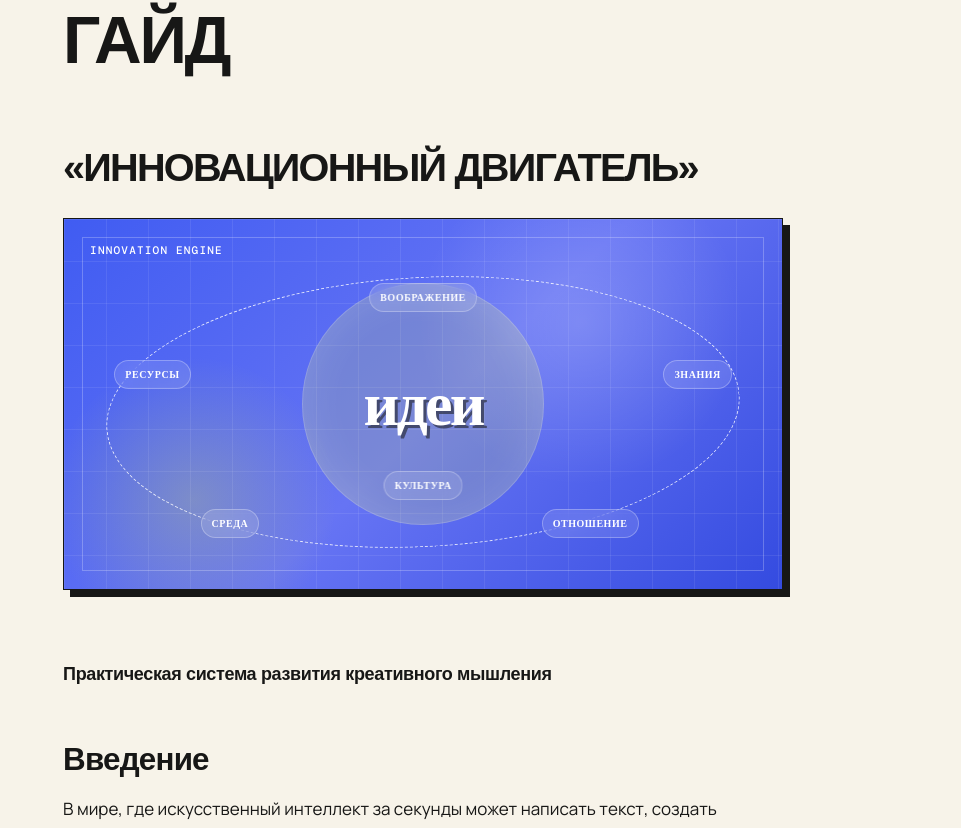
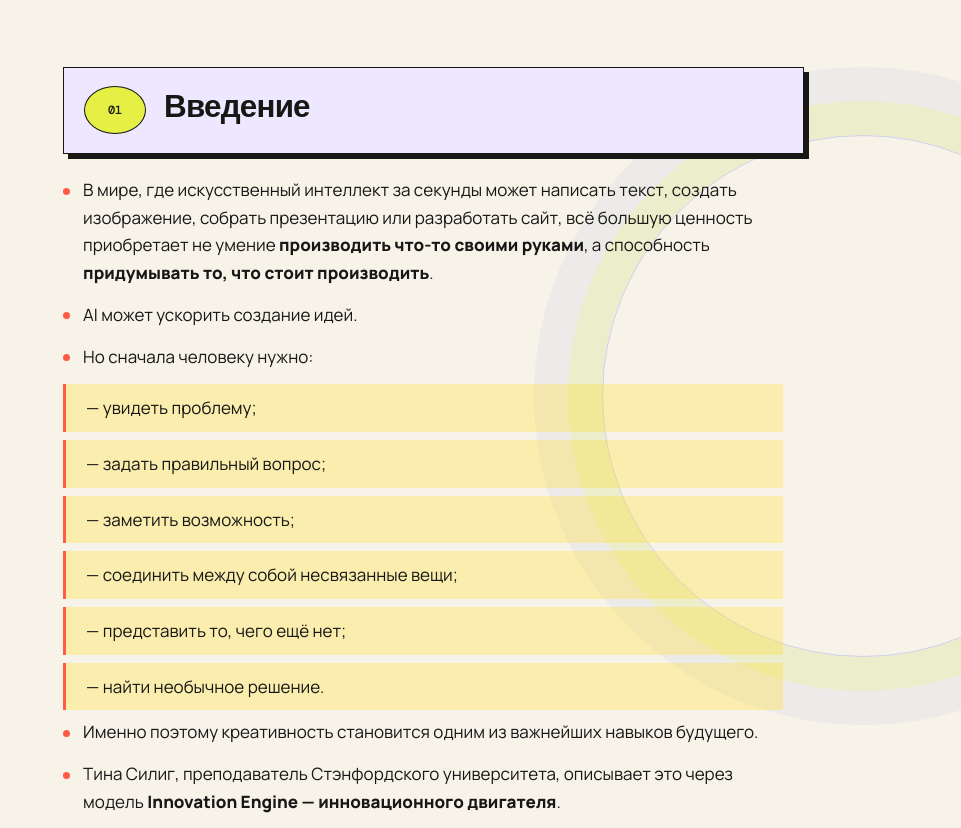
Before and after one commit to ElazAzel/aruzhan_jedai, a React (Vite) app: page / in a window 1280 px wide. Shown: the part 823-1651 px from the top of the page, without its empty margins (319-1280 px from the left). Built offline with nearby package versions, Linux system fonts and the light colour scheme; a web font is replaced by a local one.

Commit message:
Create richer editorial guide layout

```diff
--- a/src/App.tsx
+++ b/src/App.tsx
@@ -74,8 +74,11 @@ function App() {
   const go = (id: string) => { document.getElementById(id)?.scrollIntoView({ behavior: 'smooth', block: 'start' }); setMenuOpen(false) }
 
   const renderGuide = () => {
-    const lines = guide.replace(/\r/g, '').split('\n')
+    const sourceLines = guide.replace(/\r/g, '').split('\n')
+    const firstContentLine = sourceLines.findIndex((line) => line.startsWith('## '))
+    const lines = sourceLines.slice(firstContentLine === -1 ? 0 : firstContentLine)
     let exercise = 0
+    let topic = 0
     return lines.map((raw, index) => {
       if (!raw || raw.startsWith('[image1]:')) return null
       if (raw === '---') return <div className="rule" key={index} aria-hidden="true" />
@@ -87,16 +90,21 @@ function App() {
         const text = raw.slice(3).trim()
         const match = text.match(/\*\*(\d+)\\?\.\s*/)
         if (match) { exercise = Number(match[1]); return <ExerciseTitle key={index} number={exercise} title={text} progress={progress} onToggle={toggle} onNote={updateNote} /> }
-        return <h3 key={index}>{inline(text)}</h3>
+        topic += 1
+        return <div className="topic-heading" key={index}><span>{String(topic).padStart(2, '0')}</span><h3>{inline(text)}</h3></div>
       }
-      if (raw.startsWith('### ')) return <h4 key={index}>{inline(raw.slice(4).trim())}</h4>
+      if (raw.startsWith('### ')) return <h4 key={index} className="content-subtitle">{inline(raw.slice(4).trim())}</h4>
       if (raw.includes('![][image1]')) return <figure className="engine-image" key={index}><img src="/assets/innovation-engine.png" alt="Схема Innovation Engine — инновационного двигателя" /></figure>
       const day = raw.match(/\*\*День (\d+):\*\*\s*(.*)/)
       if (day) {
         const key = `day-${day[1]}`
         return <label className={`day ${progress.days[key] ? 'is-done' : ''}`} key={index}><input type="checkbox" checked={!!progress.days[key]} onChange={() => toggle('days', key)} /><span><b>День {day[1]}:</b> {day[2]}</span><textarea aria-label={`Заметка, день ${day[1]}`} placeholder="Заметка" value={progress.notes[key] || ''} onChange={(e) => updateNote(key, e.target.value)} /></label>
       }
-      return <p key={index} className={raw.trim().startsWith('—') || raw.trim().startsWith('→') ? 'list-line' : ''}>{inline(raw.trim())}</p>
+      const value = raw.trim()
+      const isList = value.startsWith('—') || value.startsWith('→')
+      const isQuote = value.startsWith('«') || value.startsWith('**«') || value.startsWith('→')
+      const isPractice = value.startsWith('**Практика') || value.startsWith('**Главное')
+      return <p key={index} className={`${isList ? 'list-line' : ''} ${isQuote ? 'quote-line' : ''} ${isPractice ? 'practice-line' : ''}`}>{inline(value)}</p>
     })
   }
 
--- a/src/mobile-fixes.css
+++ b/src/mobile-fixes.css
@@ -584,3 +584,348 @@
     transition: none;
   }
 }
+
+/* Editorial rhythm — inspired by the reference collages: bold type, cards and markers. */
+.guide {
+  position: relative;
+  isolation: isolate;
+}
+
+.guide::before {
+  content: '';
+  position: absolute;
+  z-index: -1;
+  top: 210px;
+  right: -18vw;
+  width: min(42vw, 520px);
+  aspect-ratio: 1;
+  border: 1px solid rgba(76, 99, 236, .24);
+  border-radius: 50%;
+  box-shadow: 0 0 0 34px rgba(230, 240, 68, .18), 0 0 0 68px rgba(76, 99, 236, .06);
+  pointer-events: none;
+}
+
+.guide-section {
+  position: relative;
+  margin-top: clamp(76px, 10vw, 136px);
+  padding: clamp(28px, 4vw, 48px);
+  max-width: 820px;
+  overflow: hidden;
+  background: #ffdf21;
+  border: 1px solid #171716;
+  box-shadow: 9px 9px 0 #171716;
+}
+
+.guide-section::before {
+  content: 'CHAPTER';
+  position: absolute;
+  top: 15px;
+  right: 18px;
+  color: rgba(23, 23, 22, .5);
+  font: 700 10px 'DM Mono', monospace;
+  letter-spacing: .13em;
+}
+
+.guide-section::after {
+  content: '';
+  position: absolute;
+  width: 172px;
+  height: 172px;
+  right: -58px;
+  bottom: -84px;
+  border: 16px solid #4c63ec;
+  border-radius: 50%;
+  opacity: .95;
+}
+
+.guide-section h2 {
+  position: relative;
+  z-index: 1;
+  margin: 14px 0 0;
+  max-width: 660px;
+}
+
+.section-intro {
+  background: #4c63ec;
+  color: #fff;
+}
+
+.section-intro::after {
+  width: 210px;
+  height: 210px;
+  border-color: #e6f044;
+}
+
+.section-intro::before { color: rgba(255, 255, 255, .58); }
+
+.section-engine {
+  background: #ff5c43;
+  color: #171716;
+}
+
+.section-engine::after {
+  border-color: #f7f3e9;
+  width: 196px;
+  height: 196px;
+}
+
+.guide-section + .topic-heading,
+.rule + .guide-section {
+  margin-top: clamp(66px, 10vw, 130px);
+}
+
+.topic-heading {
+  display: grid;
+  grid-template-columns: 62px minmax(0, 1fr);
+  gap: 18px;
+  align-items: start;
+  max-width: 760px;
+  margin: 58px 0 22px;
+  padding: 18px 20px 19px;
+  background: #ede7ff;
+  border: 1px solid #171716;
+  box-shadow: 5px 5px 0 #171716;
+}
+
+.topic-heading > span {
+  display: grid;
+  place-items: center;
+  min-height: 48px;
+  border-radius: 50%;
+  background: #e6f044;
+  border: 1px solid #171716;
+  font: 700 12px 'DM Mono', monospace;
+}
+
+.topic-heading h3 {
+  margin: 3px 0 0;
+  max-width: none;
+}
+
+.content-subtitle {
+  position: relative;
+  max-width: 680px;
+  padding: 16px 18px 16px 24px;
+  margin-top: 48px;
+  background: #171716;
+  color: #fff;
+  box-shadow: 5px 5px 0 #ff5c43;
+}
+
+.content-subtitle::before {
+  content: '';
+  position: absolute;
+  left: 0;
+  top: 0;
+  bottom: 0;
+  width: 6px;
+  background: #e6f044;
+}
+
+.guide p {
+  position: relative;
+  padding-left: 20px;
+  max-width: 720px;
+}
+
+.guide p::before {
+  content: '';
+  position: absolute;
+  left: 0;
+  top: .68em;
+  width: 7px;
+  height: 7px;
+  border-radius: 50%;
+  background: #ff5c43;
+}
+
+.guide p + p { margin-top: 8px; }
+
+.guide .list-line {
+  padding: 10px 16px 10px 20px;
+  margin: 8px 0;
+  background: rgba(255, 223, 33, .3);
+  border-left: 3px solid #ff5c43;
+}
+
+.guide .list-line::before { display: none; }
+
+.guide .quote-line {
+  margin: 20px 0;
+  padding: 17px 20px 17px 24px;
+  max-width: 700px;
+  background: #e6f044;
+  border: 1px solid #171716;
+  box-shadow: 4px 4px 0 #171716;
+  font-size: clamp(17px, 1.7vw, 21px);
+  font-weight: 800;
+  line-height: 1.38;
+}
+
+.guide .quote-line::before {
+  left: 9px;
+  top: 11px;
+  width: 8px;
+  height: 8px;
+  background: #4c63ec;
+}
+
+.guide .practice-line {
+  margin: 28px 0 16px;
+  padding: 18px 20px 18px 25px;
+  max-width: 700px;
+  background: #ff5c43;
+  border: 1px solid #171716;
+  box-shadow: 5px 5px 0 #171716;
+  font-weight: 800;
+}
+
+.guide .practice-line::before {
+  left: 8px;
+  top: 10px;
+  width: 9px;
+  height: 9px;
+  background: #ffdf21;
+}
+
+.exercise-title {
+  position: relative;
+  overflow: hidden;
+  max-width: 760px;
+  padding: 26px;
+  border: 1px solid #171716;
+  border-top: 1px solid #171716;
+  background: linear-gradient(130deg, #ffdf21 0%, #ffdf21 61%, #ede7ff 61%);
+  box-shadow: 7px 7px 0 #171716;
+}
+
+.exercise-title::before {
+  content: 'IDEA LAB';
+  display: block;
+  margin-bottom: 15px;
+  font: 700 10px 'DM Mono', monospace;
+  letter-spacing: .13em;
+}
+
+.exercise-title::after {
+  content: '';
+  position: absolute;
+  width: 126px;
+  height: 126px;
+  right: -45px;
+  top: -55px;
+  border: 12px solid #4c63ec;
+  border-radius: 50%;
+}
+
+.exercise-title h3,
+.exercise-title .exercise-tools { position: relative; z-index: 1; }
+
+.exercise-title h3 { max-width: 590px; }
+
+.exercise-tools textarea,
+.day textarea {
+  border-radius: 12px;
+  background: rgba(255,255,255,.88);
+}
+
+.exercise-tools label {
+  padding: 10px 12px;
+  background: #f7f3e9;
+  border: 1px solid #171716;
+}
+
+.day {
+  position: relative;
+  grid-template-columns: 26px minmax(0, 1fr);
+  padding: 18px;
+  border-radius: 14px;
+  background: #ede7ff;
+  box-shadow: 4px 4px 0 rgba(23,23,22,.92);
+}
+
+.day::before {
+  content: '';
+  position: absolute;
+  top: 0;
+  left: 0;
+  width: 62px;
+  height: 7px;
+  border-radius: 14px 0 10px 0;
+  background: #4c63ec;
+}
+
+.day.is-done { box-shadow: 4px 4px 0 #4c63ec; }
+
+.engine-card { animation: card-breathe 7s ease-in-out infinite; }
+.engine-orbit span:nth-child(1) { animation: chip-float-a 5.4s ease-in-out infinite; }
+.engine-orbit span:nth-child(3) { animation: chip-float-b 6.3s ease-in-out .8s infinite; }
+.engine-orbit span:nth-child(4) { animation: chip-float-a 5.8s ease-in-out 1.1s infinite; }
+.engine-orbit span:nth-child(5) { animation: chip-float-b 6.8s ease-in-out .35s infinite; }
+.engine-orbit span:nth-child(6) { animation: chip-float-a 5.9s ease-in-out .65s infinite; }
+.engine-orbit span:nth-child(7) { animation: chip-float-b 6.1s ease-in-out 1.3s infinite; }
+
+@keyframes card-breathe {
+  0%, 100% { transform: rotate(0deg) translateY(0); }
+  50% { transform: rotate(-.35deg) translateY(-4px); }
+}
+
+@keyframes chip-float-a {
+  0%, 100% { margin-top: 0; }
+  50% { margin-top: -7px; }
+}
+
+@keyframes chip-float-b {
+  0%, 100% { margin-left: 0; }
+  50% { margin-left: 7px; }
+}
+
+@media (max-width: 680px) {
+  .guide::before {
+    top: 270px;
+    right: -42vw;
+    width: 82vw;
+    box-shadow: 0 0 0 22px rgba(230, 240, 68, .18), 0 0 0 44px rgba(76, 99, 236, .06);
+  }
+
+  .guide-section {
+    margin-top: 70px;
+    padding: 31px 22px 34px;
+    box-shadow: 6px 6px 0 #171716;
+  }
+
+  .guide-section::after {
+    width: 120px;
+    height: 120px;
+    right: -42px;
+    bottom: -56px;
+    border-width: 11px;
+  }
+
+  .topic-heading {
+    grid-template-columns: 43px minmax(0, 1fr);
+    gap: 12px;
+    margin-top: 42px;
+    padding: 14px;
+    box-shadow: 4px 4px 0 #171716;
+  }
+
+  .topic-heading > span { min-height: 39px; font-size: 10px; }
+  .content-subtitle { margin-top: 35px; padding: 13px 15px 13px 20px; box-shadow: 4px 4px 0 #ff5c43; }
+  .guide p { padding-left: 16px; }
+  .guide .quote-line, .guide .practice-line { padding: 15px 16px 15px 21px; box-shadow: 4px 4px 0 #171716; }
+
+  .exercise-title {
+    margin-top: 48px;
+    padding: 21px 17px;
+    box-shadow: 5px 5px 0 #171716;
+  }
+
+  .exercise-title::after { width: 98px; height: 98px; border-width: 9px; }
+  .day { padding: 16px; box-shadow: 3px 3px 0 rgba(23,23,22,.92); }
+}
+
+@media (prefers-reduced-motion: reduce) {
+  .engine-card,
+  .engine-orbit span:nth-child(n) { animation: none !important; }
+}
```
